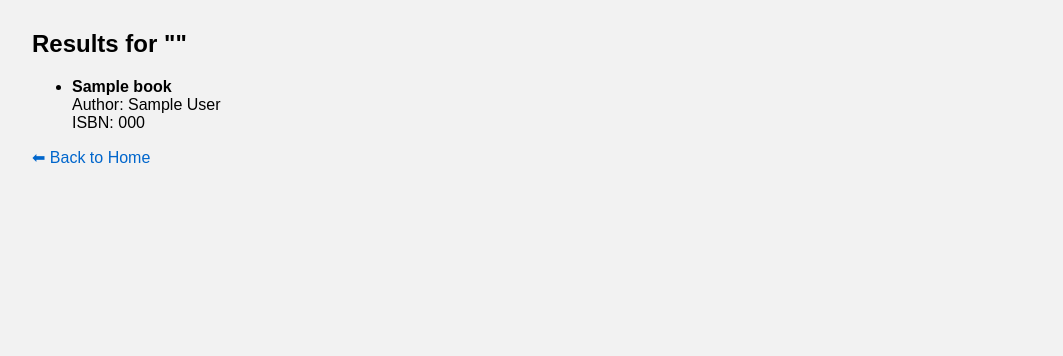
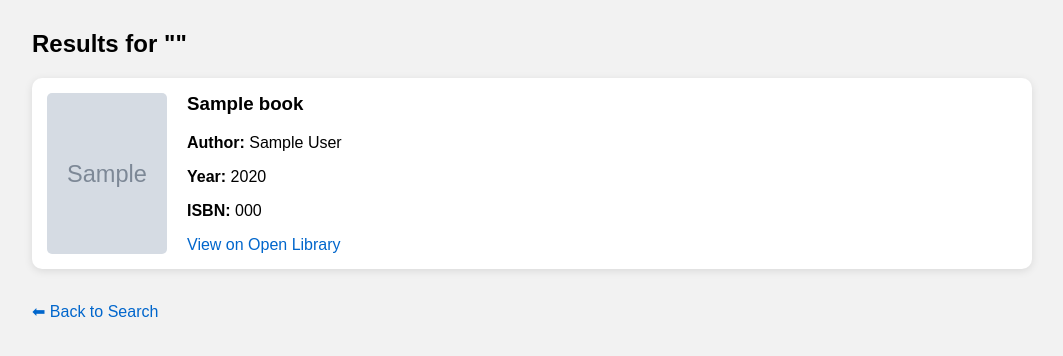
Before and after one commit to realdhayo1/library-system, a Flask app: template templates/results.html in a window 1280 px wide. Shown: the top 356 px of the page, without its empty margins (108-1171 px from the left). Run offline with Flask 3, Linux system fonts and the light colour scheme; the template is opened without the code that fills it: most values are stand-ins (such as "Sample title", 1, 10 or a date in 2020); grey boxes marked "Sample" are stand-in pictures.

Commit message:
Update results.html

```diff
--- a/templates/results.html
+++ b/templates/results.html
@@ -1,7 +1,7 @@
 <!DOCTYPE html>
 <html>
 <head>
-    <title>Search Results</title>
+    <title>Library Catalogue Results</title>
     <link rel="stylesheet" href="/static/style.css">
 </head>
 <body>
@@ -11,20 +11,48 @@
     <h2>Results for "{{ query }}"</h2>
 
     {% if books %}
-        <ul>
-            {% for book in books %}
-                <li>
-                    <b>{{ book.title }}</b><br>
-                    Author: {{ book.author }}<br>
-                    ISBN: {{ book.isbn }}
-                </li>
-            {% endfor %}
-        </ul>
+        {% for book in books %}
+            <div class="book-card">
+
+                {% if book.cover %}
+                    <img src="{{ book.cover }}"
+                         alt="Book Cover"
+                         class="book-cover">
+                {% endif %}
+
+                <div class="book-info">
+                    <h3>{{ book.title }}</h3>
+
+                    <p>
+                        <strong>Author:</strong>
+                        {{ book.author }}
+                    </p>
+
+                    <p>
+                        <strong>Year:</strong>
+                        {{ book.year }}
+                    </p>
+
+                    <p>
+                        <strong>ISBN:</strong>
+                        {{ book.isbn }}
+                    </p>
+
+                    <a href="{{ book.url }}"
+                       target="_blank">
+                       View on Open Library
+                    </a>
+
+                </div>
+            </div>
+        {% endfor %}
+
     {% else %}
         <p>No books found.</p>
     {% endif %}
 
-    <a href="/">⬅ Back to Home</a>
+    <br>
+    <a href="/">⬅ Back to Search</a>
 
 </div>
 
```
